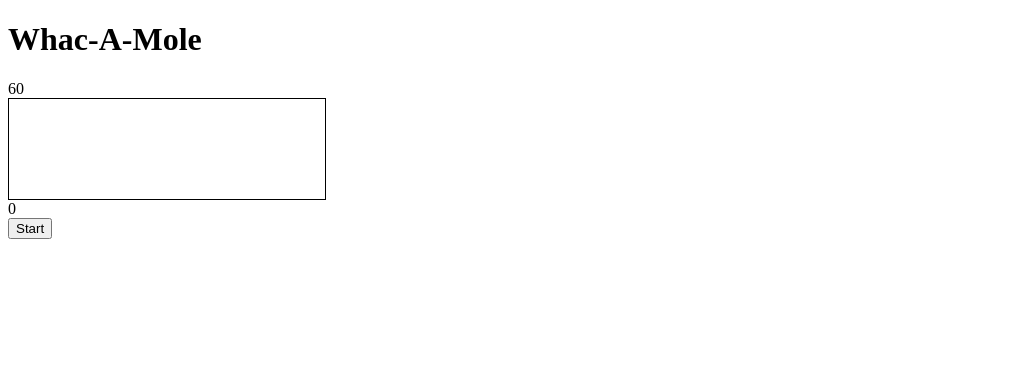
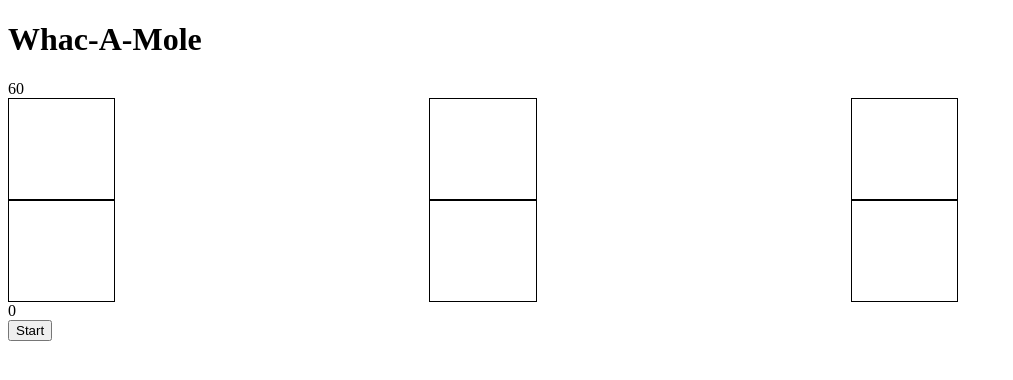
Before and after one commit to jinimbrancalhao/Whac-A-Mole, a plain HTML site: page index.html in a window 1280 px wide. Shown: the whole page, without its empty margins (0-1013 px from the left). Drawn offline with Linux system fonts and the light colour scheme.

Commit message:
logic one cell done

```diff
--- a/index.html
+++ b/index.html
@@ -13,6 +13,11 @@
 
   <div id="container">
     <div class="cell" id="1"></div>
+    <div class="cell" id="2"></div>
+    <div class="cell" id="3"></div>
+    <div class="cell" id="4"></div>
+    <div class="cell" id="5"></div>
+    <div class="cell" id="6"></div>
   </div>
 
   <div id="click-display">0</div>
--- a/script.js
+++ b/script.js
@@ -1,4 +1,5 @@
 const cell1 = document.getElementById(`1`)
+const cell = document.querySelectorAll('.cell')
 const button = document.getElementById(`button`)
 const timer = document.getElementById(`timer`)
 let clickDisplay = document.getElementById('click-display')
@@ -27,7 +28,6 @@ button.addEventListener(`click`, function () {
 
 function moleGenerate() {
   if (gameActive === true) {
-    console.log(2)
     let moleInterval = setInterval(function () {
       generate = Math.floor(Math.random() * 6) + 1
       if (generate === parseInt(cell1.id)) {
@@ -41,6 +41,7 @@ function moleGenerate() {
     }, 500)
   }
 }
+// Mole generating
 
 function clickCount() {
   clickCounter = 0
@@ -52,3 +53,6 @@ function clickCount() {
     }
   })
 }
+//  added click counter
+
+console.log(cell)
--- a/style.css
+++ b/style.css
@@ -1,9 +1,12 @@
 #container {
   text-align: center;
+  display: grid;
+  grid-template-columns: 1fr 1fr 1fr;
 }
 
 .cell {
   border: 1px solid black;
   width: 25%;
   height: 100px;
+  display: flex;
 }
```
